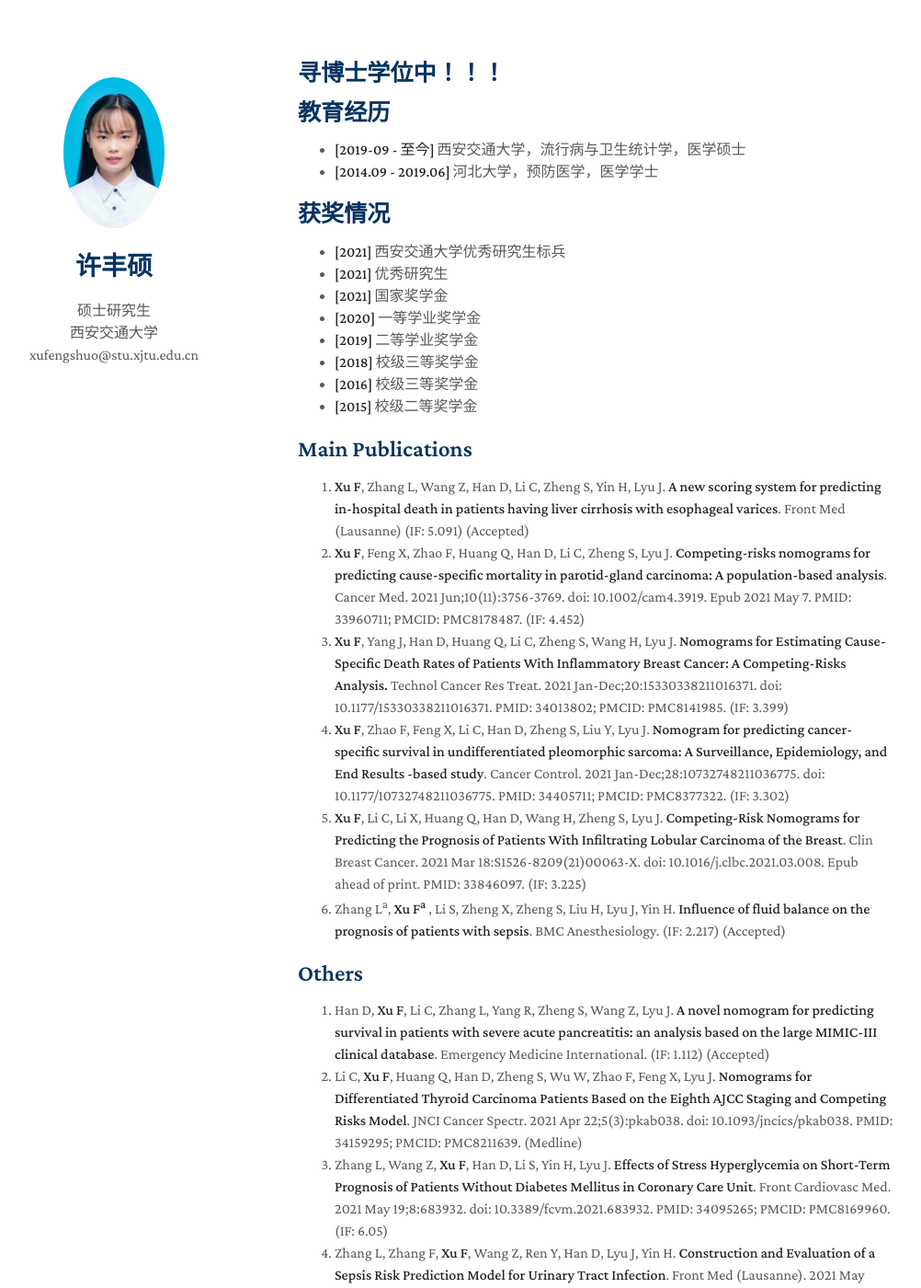
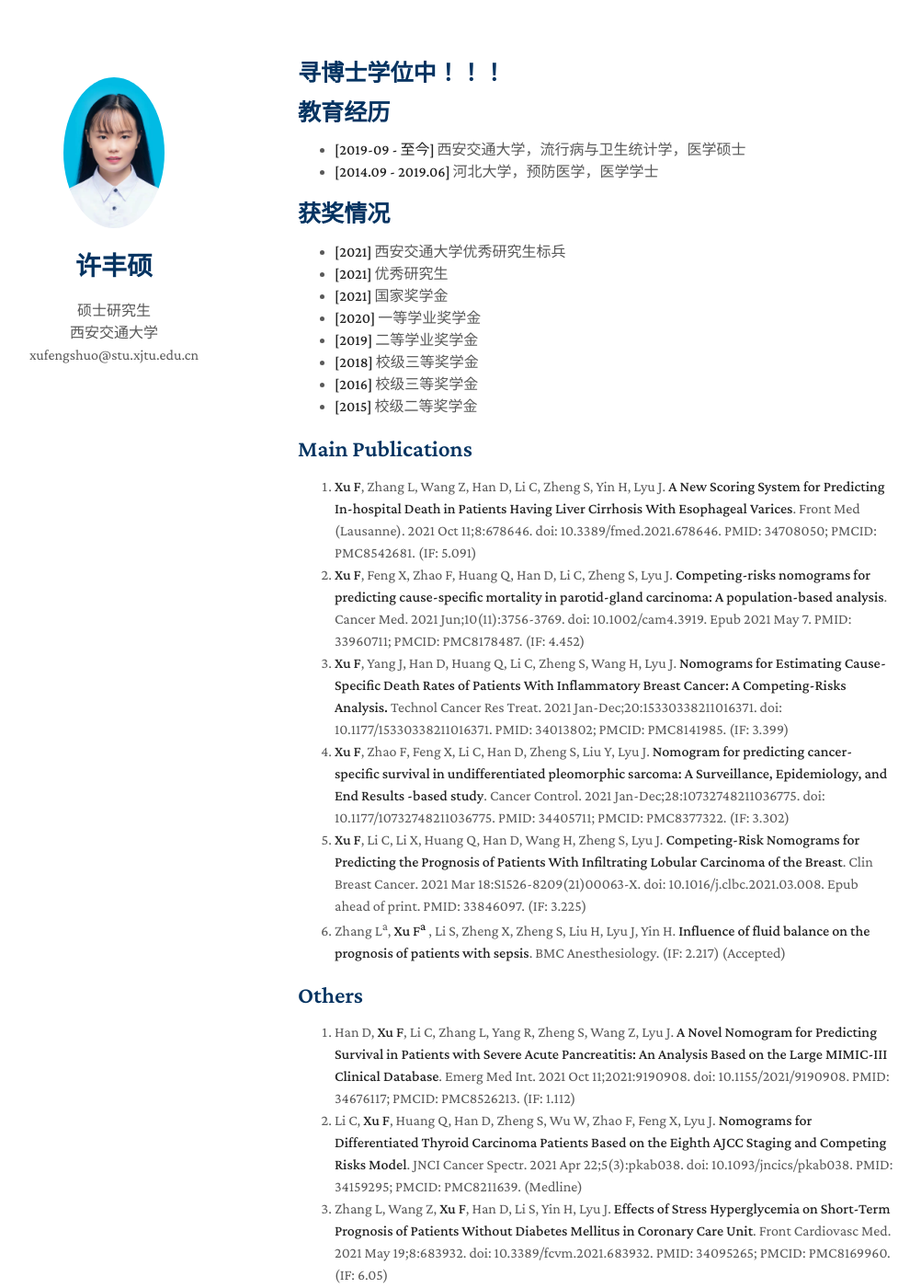
Before and after one commit to XuFengShuo619/CV, a Jekyll site: the page built from index.md, in a window 1280 px wide and 1400 px high. Shown: the whole window at 92% size, without its empty margins (146-1148 px from the left). Built offline with Jekyll 4.4.1, drawn with Linux system fonts in a browser that asks for light colours; nearby versions of some CDN libraries; a style sheet for code colours, icons or effects is not loaded; our own code applies the rules of GitHub Pages for plain Markdown files.

Commit message:
Update index.md

```diff
--- a/index.md
+++ b/index.md
@@ -22,7 +22,7 @@ layout: homepage
 
 ## Main Publications
 
-1. **Xu F**, Zhang L, Wang Z, Han D, Li C, Zheng S, Yin H, Lyu J. **A new scoring system for predicting in-hospital death in patients having liver cirrhosis with esophageal varices**. Front Med (Lausanne) (IF: 5.091) (Accepted)
+1. **Xu F**, Zhang L, Wang Z, Han D, Li C, Zheng S, Yin H, Lyu J. **A New Scoring System for Predicting In-hospital Death in Patients Having Liver Cirrhosis With Esophageal Varices**. Front Med (Lausanne). 2021 Oct 11;8:678646. doi: 10.3389/fmed.2021.678646. PMID: 34708050; PMCID: PMC8542681. (IF: 5.091)
 2. **Xu F**, Feng X, Zhao F, Huang Q, Han D, Li C, Zheng S, Lyu J. **Competing-risks nomograms for predicting cause-specific mortality in parotid-gland carcinoma: A population-based analysis**. Cancer Med. 2021 Jun;10(11):3756-3769. doi: 10.1002/cam4.3919. Epub 2021 May 7. PMID: 33960711; PMCID: PMC8178487. (IF: 4.452)
 3. **Xu F**, Yang J, Han D, Huang Q, Li C, Zheng S, Wang H, Lyu J. **Nomograms for Estimating Cause-Specific Death Rates of Patients With Inflammatory Breast Cancer: A Competing-Risks Analysis.** Technol Cancer Res Treat. 2021 Jan-Dec;20:15330338211016371. doi: 10.1177/15330338211016371. PMID: 34013802; PMCID: PMC8141985. (IF: 3.399)
 4. **Xu F**, Zhao F, Feng X, Li C, Han D, Zheng S, Liu Y, Lyu J. **Nomogram for predicting cancer-specific survival in undifferentiated pleomorphic sarcoma: A Surveillance, Epidemiology, and End Results -based study**. Cancer Control. 2021 Jan-Dec;28:10732748211036775. doi: 10.1177/10732748211036775. PMID: 34405711; PMCID: PMC8377322. (IF: 3.302)
@@ -31,7 +31,7 @@ layout: homepage
 
 ## Others
 
-1. Han D, **Xu F**, Li C, Zhang L, Yang R, Zheng S, Wang Z, Lyu J. **A novel nomogram for predicting survival in patients with severe acute pancreatitis: an analysis based on the large MIMIC-III clinical database**. Emergency Medicine International. (IF: 1.112) (Accepted)
+1. Han D, **Xu F**, Li C, Zhang L, Yang R, Zheng S, Wang Z, Lyu J. **A Novel Nomogram for Predicting Survival in Patients with Severe Acute Pancreatitis: An Analysis Based on the Large MIMIC-III Clinical Database**. Emerg Med Int. 2021 Oct 11;2021:9190908. doi: 10.1155/2021/9190908. PMID: 34676117; PMCID: PMC8526213. (IF: 1.112)
 2. Li C, **Xu F**, Huang Q, Han D, Zheng S, Wu W, Zhao F, Feng X, Lyu J. **Nomograms for Differentiated Thyroid Carcinoma Patients Based on the Eighth AJCC Staging and Competing Risks Model**. JNCI Cancer Spectr. 2021 Apr 22;5(3):pkab038. doi: 10.1093/jncics/pkab038. PMID: 34159295; PMCID: PMC8211639. (Medline)
 3. Zhang L, Wang Z, **Xu F**, Han D, Li S, Yin H, Lyu J. **Effects of Stress Hyperglycemia on Short-Term Prognosis of Patients Without Diabetes Mellitus in Coronary Care Unit**. Front Cardiovasc Med. 2021 May 19;8:683932. doi: 10.3389/fcvm.2021.683932. PMID: 34095265; PMCID: PMC8169960. (IF: 6.05)
 4. Zhang L, Zhang F, **Xu F**, Wang Z, Ren Y, Han D, Lyu J, Yin H. **Construction and Evaluation of a Sepsis Risk Prediction Model for Urinary Tract Infection**. Front Med (Lausanne). 2021 May 21;8:671184. doi: 10.3389/fmed.2021.671184. PMID: 34095176; PMCID: PMC8175780. (IF: 5.091)
```
